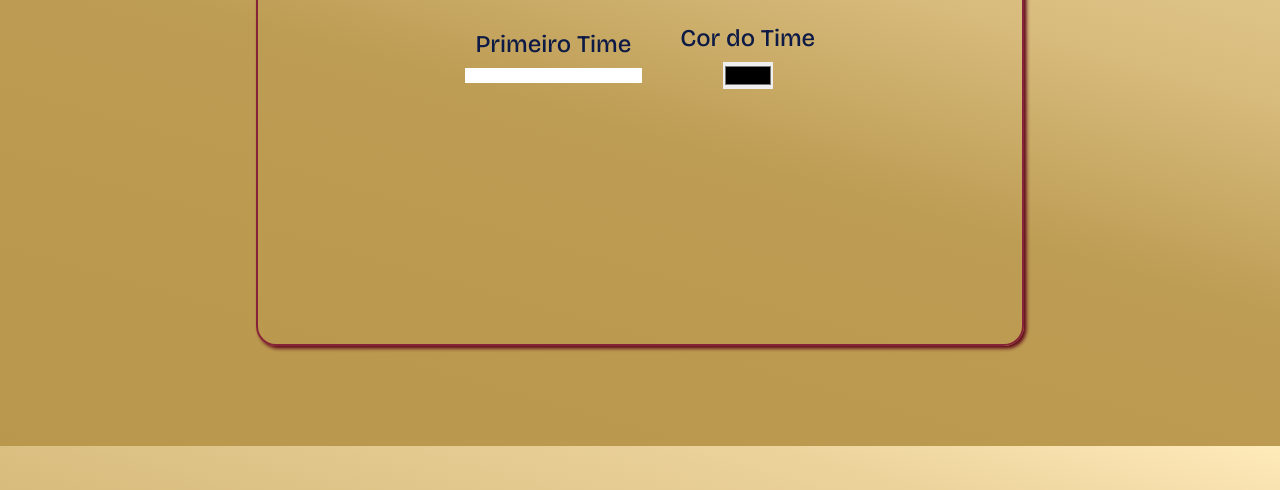
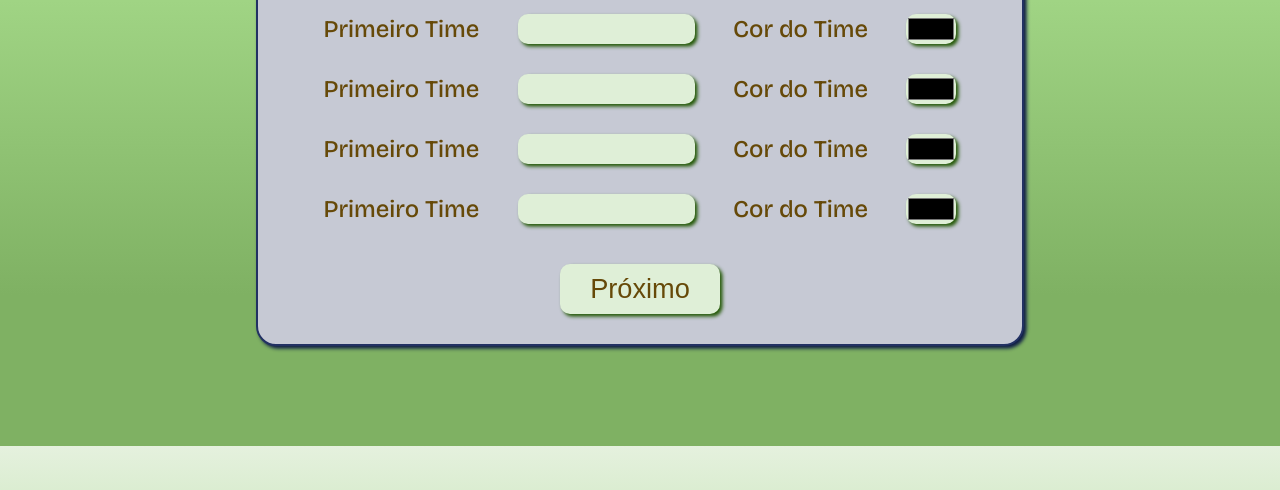
Before and after one commit to MaryeneClaudino/Design-de-Intera-o, a plain HTML site: page trab1/index.html in a window 1280 px wide. Shown: the part 310-800 px from the top of the page. Drawn offline with nearby package versions, Linux system fonts and the light colour scheme.

Commit message:
Ajustando visual da Liga Regional

```diff
--- a/trab1/estilos-css/cores.css
+++ b/trab1/estilos-css/cores.css
@@ -16,10 +16,12 @@
   --bs-blue-2: #3c4b7d;
   --bs-blue-3: #223163;
   --bs-blue-4: #0d1a45;
+  --bs-blue-5: #c6c9d4;
 
   --bs-green-0: #bbe3a6;
   --bs-green-1: #8ec571;
   --bs-green-2: #63a142;
   --bs-green-3: #427f21;
   --bs-green-4: #245907;
+  --bs-green-5: #dfefd7;
 }
--- a/trab1/estilos-css/global.css
+++ b/trab1/estilos-css/global.css
@@ -4,26 +4,14 @@
 body {
   font-size: clamp(17px, 3vw, 24px);
   font-family: "Bricolage Grotesque", sans-serif;
-  color: var(--bs-blue-4);
-  background: rgb(255, 234, 186);
+  color: var(--bs-beige-4);
+  background: rgb(229, 241, 222);
   background: linear-gradient(
-    196deg,
-    rgba(255, 234, 186, 1) 0%,
-    rgba(236, 211, 156, 1) 13%,
-    rgba(215, 187, 124, 1) 37%,
-    rgba(189, 156, 83, 1) 56%,
-    rgba(185, 151, 76, 1) 100%
+    180deg,
+    rgba(229, 241, 222, 1) 0%,
+    rgba(160, 212, 132, 1) 41%,
+    rgba(127, 177, 99, 1) 80%
   );
-}
-
-.card-principal {
-  width: 60vw;
-  height: 33vw;
-  margin: auto;
-  border: 2px solid var(--bs-red-3);
-  border-radius: 20px;
-  box-shadow: 0.2vw 0.2vw 0.3vw var(--bs-red-4);
-  margin-bottom: 100px;
 }
 
 header {
@@ -36,6 +24,21 @@ header {
   border-radius: 20px;
 }
 
+.card-principal {
+  display: flex;
+  flex-direction: column;
+  align-items: center;
+  gap: 30px;
+  width: 60vw;
+  height: 33vw;
+  margin: auto;
+  border: 2px solid var(--bs-blue-3);
+  border-radius: 20px;
+  box-shadow: 0.2vw 0.2vw 0.3vw var(--bs-blue-4);
+  margin-bottom: 100px;
+  background-color: var(--bs-blue-5);
+}
+
 .logo {
   width: auto;
   height: 10vw;
@@ -44,22 +47,38 @@ header {
 .titulo {
   font-weight: 500;
   text-align: center;
-  margin-bottom: 40px;
 }
 
-.position-label-input {
-  display: flex;
-  flex-direction: column;
-  justify-content: center;
-  align-items: center;
-  margin-bottom: 20px;
-  gap: 10px;
-}
-
-.position-nome-cor {
+.position-inputs {
   display: flex;
   flex-direction: row;
-  justify-content: center;
   align-items: center;
   gap: 3vw;
 }
+
+.input {
+  height: 30px;
+  border-radius: 10px;
+  background-color: var(--bs-green-5);
+  box-shadow: 0.2vw 0.2vw 0.3vw var(--bs-green-4);
+  color: var(--bs-beige-4);
+  font-weight: 500;
+}
+
+.button {
+  color: var(--bs-beige-4);
+  border-radius: 10px;
+  font-weight: 500;
+  font-size: 1.7rem;
+  height: 50px;
+  width: 160px;
+  margin-top: 10px;
+  background-color: var(--bs-green-5);
+  box-shadow: 0.2vw 0.2vw 0.3vw var(--bs-green-4);
+}
+
+.button:hover {
+  color: var(--bs-blue-4);
+  background-color: var(--bs-beige-2);
+  box-shadow: 0.2vw 0.2vw 0.3vw var(--bs-beige-4);
+}
--- a/trab1/index.html
+++ b/trab1/index.html
@@ -22,16 +22,39 @@
     </header>
     <div class="card-principal">
         <h1 class="titulo">Seleção dos Times</h1>
-        <div class="position-nome-cor">
-            <div class="position-label-input">
-                <label for="time1">Primeiro Time</label>
-                <input type="text" id="time1" name="time1">
-            </div>
-            <div class="position-label-input">
+        <div class="position-inputs">
+            <label for="time1">Primeiro Time</label>
+            <input class="input" type="text" id="time1" name="time1">
+            <div class="position-inputs">
                 <label for="cor1">Cor do Time</label>
-                <input type="color" id="cor1" name="cor1">
+                <input class="input" type="color" id="cor1" name="cor1">
             </div>
         </div>
+        <div class="position-inputs">
+            <label for="time1">Primeiro Time</label>
+            <input class="input" type="text" id="time1" name="time1">
+            <div class="position-inputs">
+                <label for="cor1">Cor do Time</label>
+                <input class="input" type="color" id="cor1" name="cor1">
+            </div>
+        </div>
+        <div class="position-inputs">
+            <label for="time1">Primeiro Time</label>
+            <input class="input" type="text" id="time1" name="time1">
+            <div class="position-inputs">
+                <label for="cor1">Cor do Time</label>
+                <input class="input" type="color" id="cor1" name="cor1">
+            </div>
+        </div>
+        <div class="position-inputs">
+            <label for="time1">Primeiro Time</label>
+            <input class="input" type="text" id="time1" name="time1">
+            <div class="position-inputs">
+                <label for="cor1">Cor do Time</label>
+                <input class="input" type="color" id="cor1" name="cor1">
+            </div>
+        </div>
+        <button class="button">Próximo</button>
     </div>
 </body>
 
```
Also changed, not shown: trab1/img/conjunto-de-icones-plana-de-emblemas-de-futebol/License free.txt (deleted), trab1/img/conjunto-de-icones-plana-de-emblemas-de-futebol/License premium.txt (deleted), trab1/img/conjunto-de-icones-plana-de-futebol/License free.txt (deleted), trab1/img/conjunto-de-icones-plana-de-futebol/License premium.txt (deleted), trab1/img/logo.svg (deleted), trab1/img/logoLiga.png, 4 other files.
